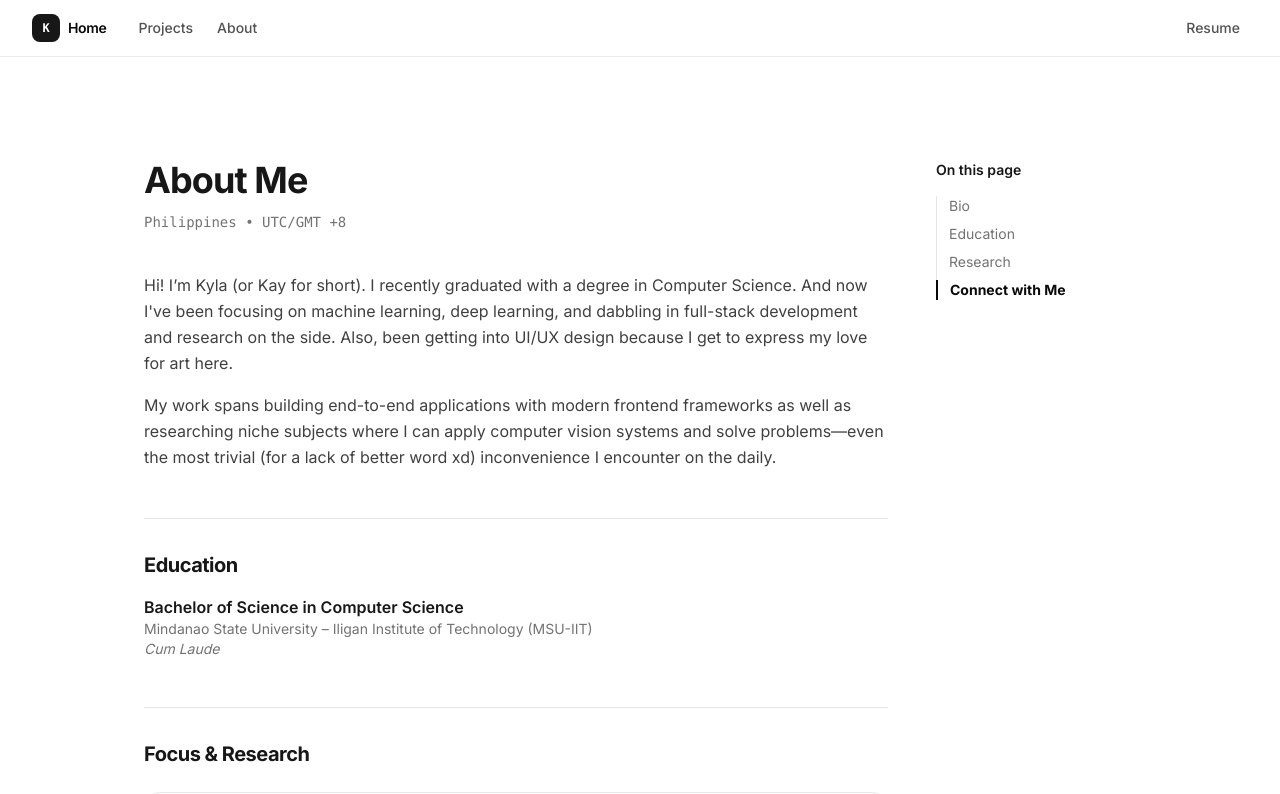
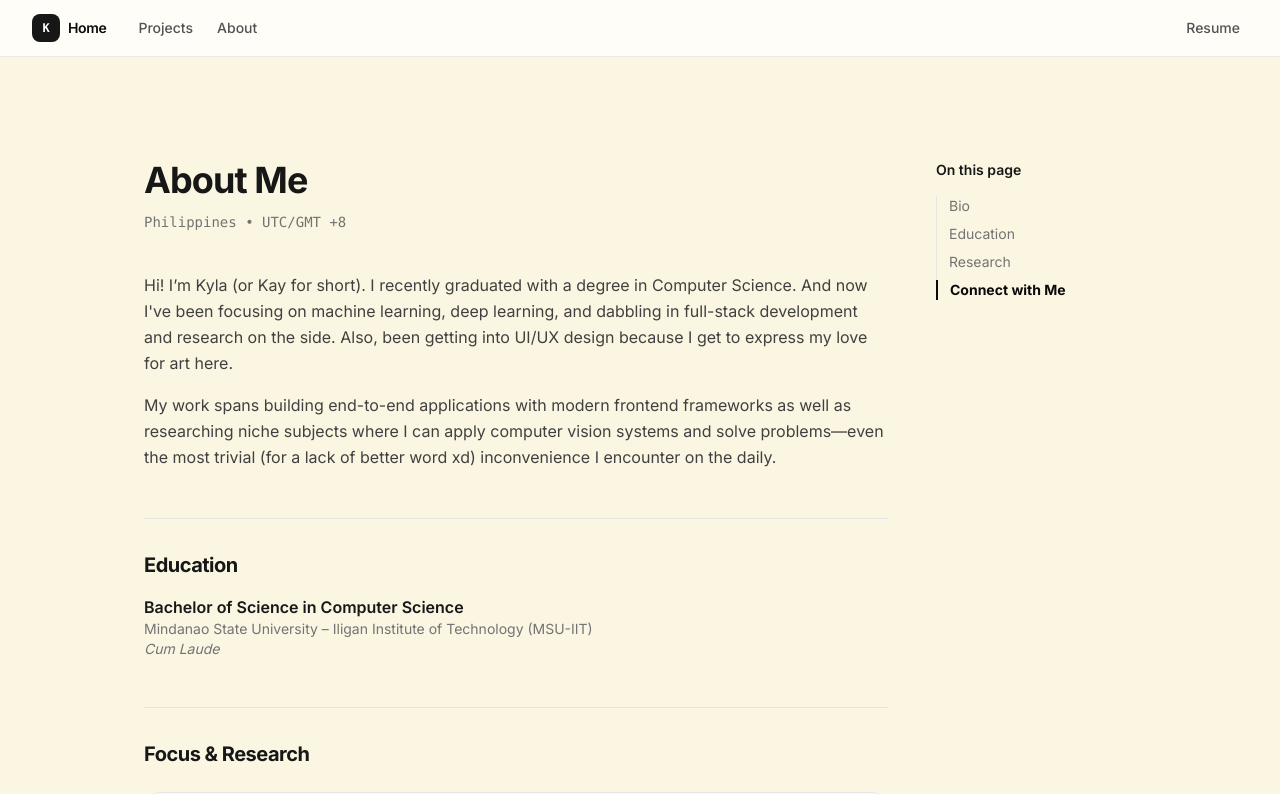
Before and after one commit to kay-16/my-portfolio, a Next.js app: page /about in a window 1280 px wide. Shown: the top 794 px of the page. Built offline with nearby package versions, Linux system fonts and the light colour scheme.

Commit message:
add bg colors; change default & template object

```diff
--- a/app/layout.tsx
+++ b/app/layout.tsx
@@ -11,8 +11,8 @@ import { Sacramento } from 'next/font/google'
 export const metadata: Metadata = {
   metadataBase: new URL(baseUrl),
   title: {
-    default: 'Next.js Portfolio Starter',
-    template: '%s | Next.js Portfolio Starter',
+    default: 'Portfolio',
+    template: '%s | Portfolio',
   },
   description: 'This is my portfolio.',
   openGraph: {
@@ -63,7 +63,7 @@ export default function RootLayout({
       suppressHydrationWarning
       className={`${inter.variable} ${cursiveFont.variable}`}
     >
-      <body className="antialiased font-sans max-w-5xl mx-4 mt-8 lg:mx-auto">
+      <body className="antialiased min-h-screen bg-[#FBF6E2] text-[#8C1D24] dark:bg-[#1A1213] dark:text-[#F3E5AB] font-sans max-w-5xl mx-4 mt-8 lg:mx-auto">
         <main className="flex-auto min-w-0 mt-6 flex flex-col px-2 md:px-0">
           <Navbar />
           {children}
```
